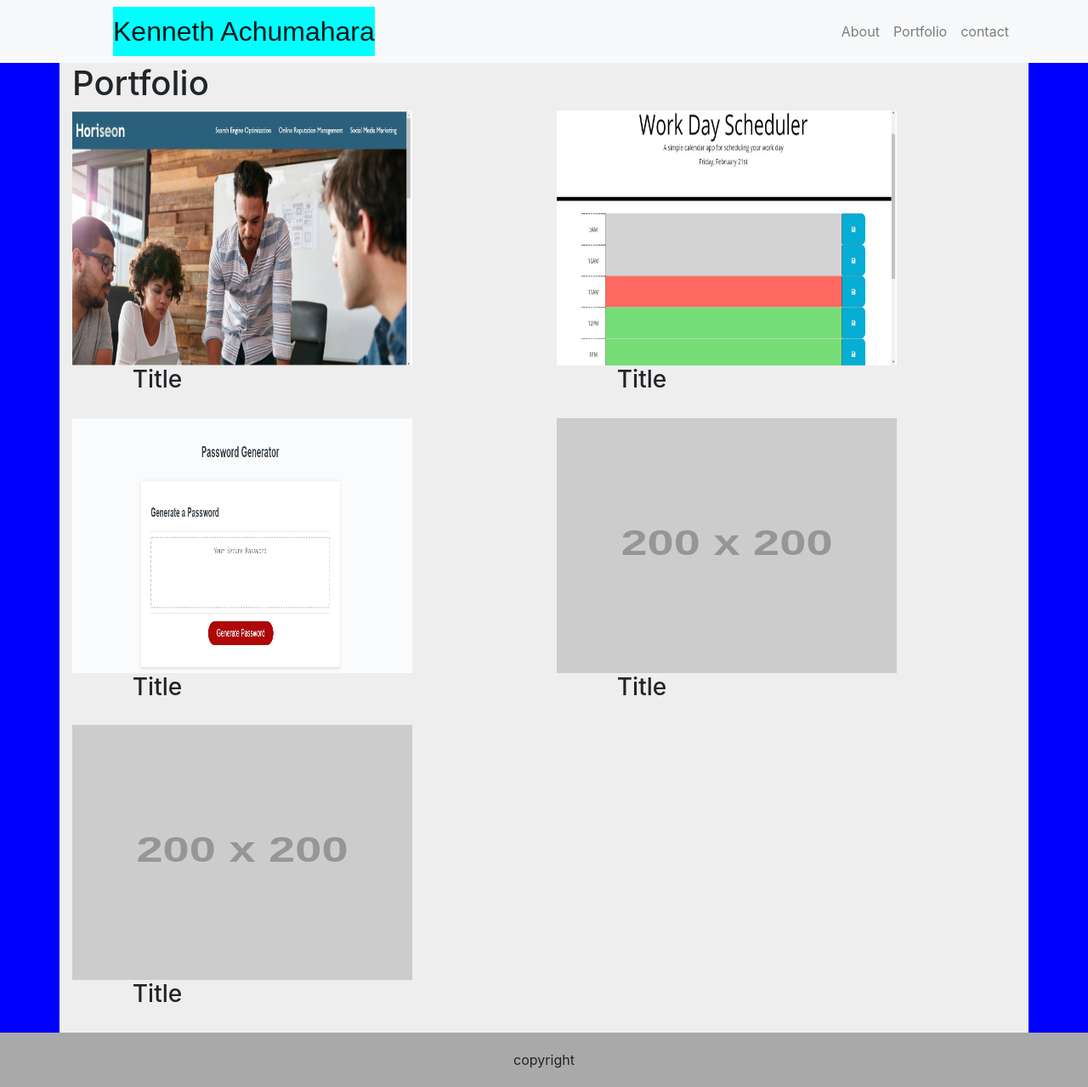
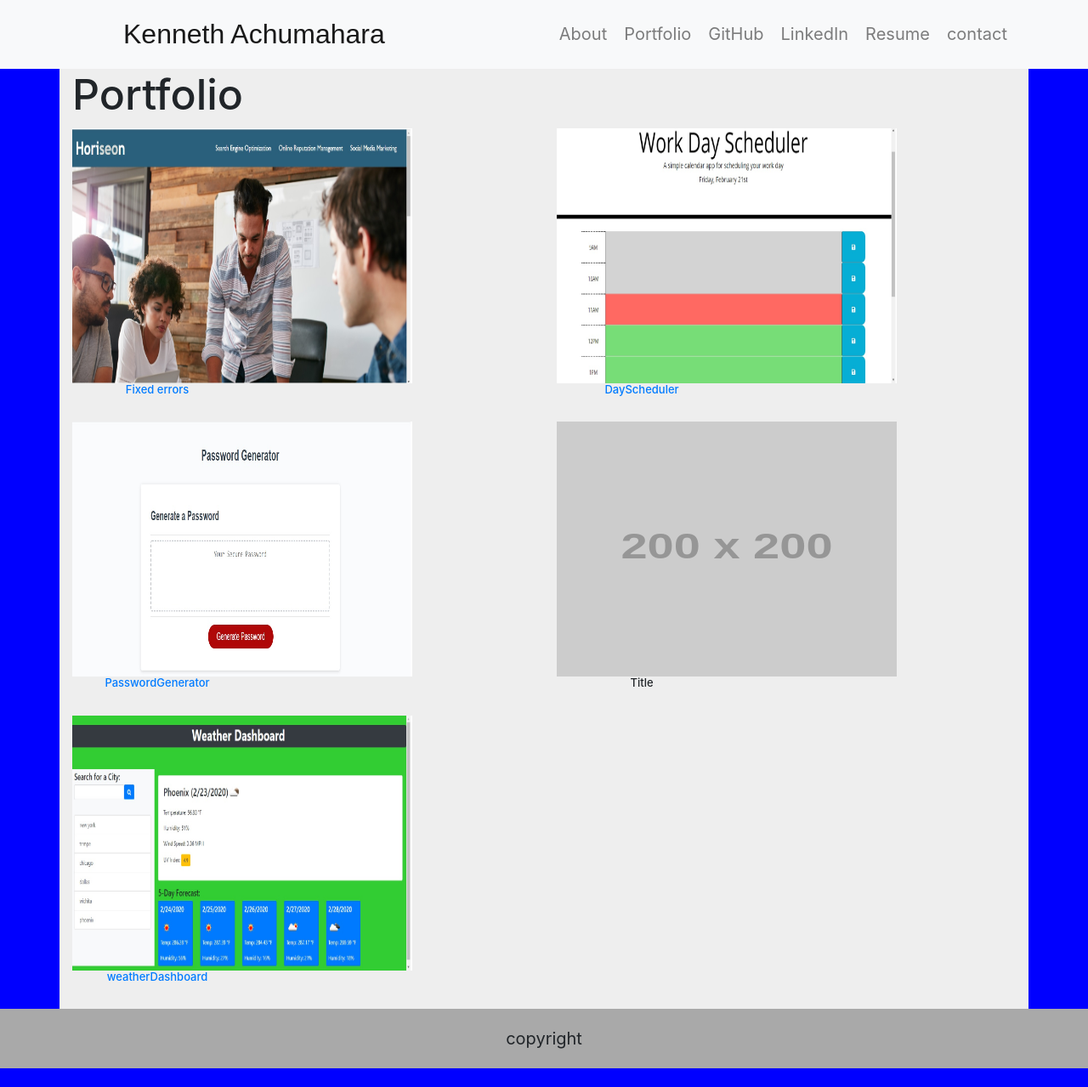
Before and after one commit to kachumahara/MyPortfolio, a plain HTML site: page porfolio.html in a window 1280 px wide. Shown: the whole page at 85% size. After the commit the page ends 1257 px from the top, so only its background shows below. Drawn offline with nearby package versions, Linux system fonts and the light colour scheme; placeholder pictures from the web are drawn by us.

Commit message:
updated my files

```diff
--- a/porfolio.html
+++ b/porfolio.html
@@ -12,7 +12,6 @@
 			crossorigin="anonymous"
 		/>
 		<link rel="stylesheet" href="style.css" />
-
 	</head>
 
 	<body>
@@ -41,6 +40,21 @@
 							<a class="nav-link" href="porfolio.html">Portfolio</a>
 						</li>
 						<li class="nav-item">
+							<a class="nav-link" target="_blank" href="https://github.com/kachumahara">GitHub</a>
+						</li>
+						<li class="nav-item">
+							<a
+								class="nav-link"
+								target="_blank"
+								href="https://www.linkedin.com/in/kenneth-achumahara-960b5b181/"
+								>LinkedIn</a
+							>
+						</li>
+						<li class="nav-item">
+							<a class="nav-link" target="_blank" href="index.html">Resume</a>
+						</li>
+
+						<li class="nav-item">
 							<a class="nav-link" href="contact.html">contact</a>
 						</li>
 					</ul>
@@ -54,31 +68,36 @@
 				<div class="col-sm-6 col-md-12 col-lg-6">
 					<div class="portfolio-card">
 						<img class="portfolio-card-img" src="portfolio1.jpg" alt="porfolio" />
-						<h3 class="portfolio-card-title">Title</h3>
+						<h3 class="portfolio-card-title">
+							<a href="https://kachumahara.github.io/solid-train/">Fixed errors</a>
+						</h3>
 					</div>
 				</div>
 				<div class="col-sm-6 col-md-12 col-lg-6">
 					<div class="portfolio-card">
-						<img class="portfolio-card-img" src="portfolio2.jpg" alt="RPG-Game" />
-						<h3 class="portfolio-card-title">Title</h3>
+						<img class="portfolio-card-img" src="portfolio2.jpg" alt="portfolio2" />
+						<h3 class="portfolio-card-title">
+							<a href="https://kachumahara.github.io/dayScheduler/">DayScheduler</a>
+						</h3>
+						<a href=""></a>
 					</div>
 				</div>
 			</div>
 			<div class="row">
 				<div class="col-sm-6 col-md-12 col-lg-6">
 					<div class="portfolio-card">
-						<img class="portfolio-card-img" src="portfolio3.jpg" alt="Trivia-Game" />
-						<h3 class="portfolio-card-title">Title</h3>
+						<img class="portfolio-card-img" src="portfolio3.jpg" alt="portfolio3" />
+						<h3 class="portfolio-card-title">
+							<a href="https://kachumahara.github.io/myFirstPasswordGenerator/">PasswordGenerator</a>
+						</h3>
 					</div>
 					<div class="row">
 						<div class="col-sm-6 col-md-12 col-lg-6">
 							<div class="portfolio-card">
-								<img
-									class="portfolio-card-img"
-									src="http://placehold.it/200x200"
-									alt="Rutgers-Info-Widget"
-								/>
-								<h3 class="portfolio-card-title">Title</h3>
+								<img class="portfolio-card-img" src="portfoli4.jpg" alt="portfoli4" />
+								<h3 class="portfolio-card-title">
+									<a href="https://kachumahara.github.io/WeatherDashboard/">weatherDashboard</a>
+								</h3>
 							</div>
 						</div>
 					</div>
--- a/style.css
+++ b/style.css
@@ -1,11 +1,15 @@
 
-
+html {
+  font-size: 20px;
+  font-family: 'Open Sans', sans-serif;
+}
 .about-img {
     width: 120px;
     height: 155px;
   }
 body {
   background-color: blue;
+
 }
 
 #containerbg {
@@ -24,9 +28,9 @@ footer {
   text-align: center;
 }
 #nav-background {
-  background-color: aqua;
+
   font-size: xx-large;
-  font-family: sans-serif;
+  font-family: fantasy;
   margin-left: initial;
 
   }
@@ -38,9 +42,10 @@ footer {
 
 .portfolio-card-title {
   position: relative;
-    text-align: center;
+  text-align: center;
   padding: 10px;
   bottom: 10px;
+  font-size: small;
 }
 .footer-portfolio {
   bottom:0;
```
Also changed, not shown: contact.html (+19 -1 lines), index.html (+20 -8 lines), my-pix.jpg (added), portfoli4.jpg (added), 1 other file.
